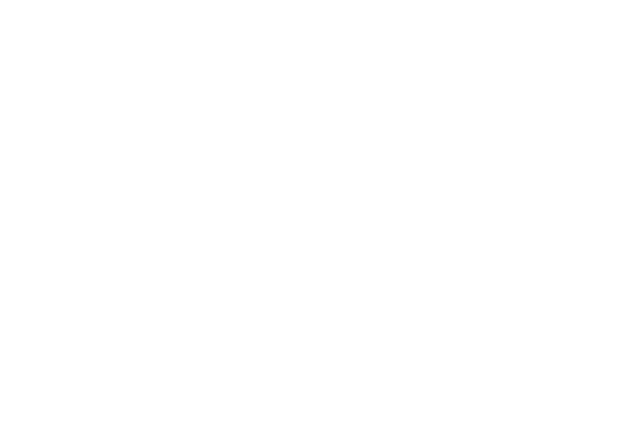
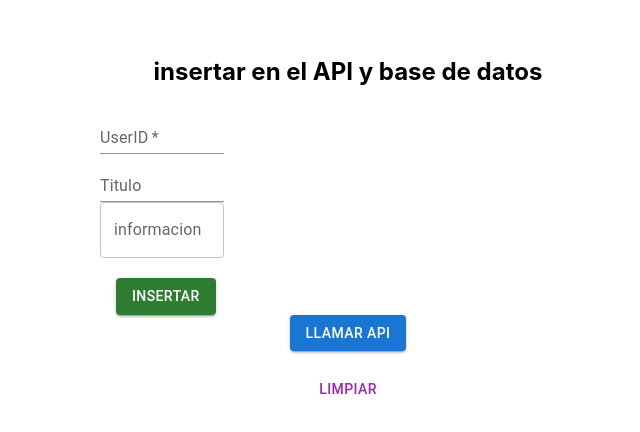
Before and after one commit to Kalfarito/ProyectoFinal, a React (Create React App) app in the folder my-app/: page /Prueba in a window 1280 px wide. Before the commit this address had no page. Shown: the top 432 px of the page, without its empty margins (44-684 px from the left). Built offline with nearby package versions, Linux system fonts and the light colour scheme.

Commit message:
prueba
ocupamos traer el token de la api no se como y nesecitamos  llamar los datos de la api

```diff
--- a/my-app/src/App.js
+++ b/my-app/src/App.js
@@ -5,9 +5,8 @@
 import SignUp from "./components/SignUp/SignUp";
 import Note from "./components/Note/Note"
 import Main from './components/main/main';
-
+import Prueba from './components/prueba/prueba';
 import { BrowserRouter as Router, Route, Routes } from "react-router-dom";
-
 
 function App() {
   return (
@@ -20,6 +19,7 @@
             <Route path="main" element={<Main />} />
             <Route path="SignUp" element={<SignUp />} />
             <Route path="Note" element={<Note />} />
+            <Route path="Prueba" element={<Prueba />} />
           </Routes>
         </Router>
       </div>
--- a/my-app/src/components/Note/Note.js
+++ b/my-app/src/components/Note/Note.js
@@ -15,7 +15,7 @@
 
   const callAPINotes = (event) => {
     axios
-      .get(`${urlDelApi}/notas`) //cambio de direccion
+      .get(`${urlDelApi}/id/Note?id=2`) //cambio de direccion
       .then(function (response) {
         console.log(response);
         console.log(response.data.records);
--- a/my-app/src/components/main/main.js
+++ b/my-app/src/components/main/main.js
@@ -4,11 +4,12 @@
 import Button from "@mui/material/Button";
 import Menu from '@mui/material/Menu';
 import MenuItem from '@mui/material/MenuItem';
-import useId from '@mui/material/utils/useId';
+
 
 const NotasId = () => {
   const [notes, setNotes] = useState([]);
   const [showNotes, setShowNotes] = useState(false);
+  const urlDelApi = "http://localhost:8080/api/new/Note";
 
   useEffect(() => {
     const fetchData = async () => {
--- /dev/null
+++ b/my-app/src/components/prueba/prueba.js
@@ -0,0 +1,236 @@
+import React from "react";
+import PropTypes from "prop-types";
+import styles from "./prueba.module.css";
+import TextField from "@mui/material/TextField";
+import Button from "@mui/material/Button";
+import Card from "@mui/material/Card";
+import Grid from "@mui/material/Grid";
+import { useState } from "react";
+import axios from "axios";
+import Note from "../Note/Note";
+//token de user 9 2aa114a9f48aa678de13fa158fd8daa7349ea1b70087cbeed5a6430e3954a2c5
+const Prueba = () => {
+  //constante
+  const [data, setData] = React.useState(
+    " "
+  );
+  const [formValues, setFormValues] = React.useState();
+
+  const [users, setUsers] = React.useState();
+  const [notes, setNotes] = React.useState();
+
+  const urlDelApi = "http://localhost:8080";
+
+
+  // ES6
+
+  const onClickBtn = () => {
+    console.log("click", formValues);
+    let nombre = "Sergio";
+
+
+  };
+
+  const onChancheInput = (event) => {
+    let name = event.target.name;
+    let value = event.target.value;
+    console.log(event);
+    console.log(name);
+    console.log(value);
+
+    setFormValues({ ...formValues, [name]: value });
+  };
+
+  const callAPINotes = (event) => {
+    axios
+      .get(`${urlDelApi}/api/id/Note?id=1`) //cambio direccion
+      .then(function (response) {
+        // handle succes
+        console.error('hola');
+        console.log(response);
+        console.log(response.data.records);
+        console.log(response.statusText);
+        setNotes(response.data.records);
+      })
+      .catch(function (error) {
+        // handle error
+        console.log(error);
+      })
+      .finally(function () {
+        // always executed
+      });
+  };
+
+  const clearNotes = (event) => {
+    setNotes();
+  };
+
+  const callAPIAuthenticate = (event) => {
+    const data = formValues;
+
+    // ("/records/categories?filter=id,gt,1&filter=id,lt,3");
+    console.log("data");
+    axios
+      .get(
+        `${urlDelApi}/Users?filter=Username,eq,${formValues.usuario}&filter=Password,eq,${formValues.password}`
+      )
+      .then(function (response) {
+        // handle success
+        console.log("data", response.data.records);
+        setUsers(response.data.records);
+      })
+      .catch(function (error) {
+        // handle error
+        console.log(error);
+      })
+      .finally(function () {
+        // always executed
+      });
+  };
+
+
+/* tarea de insertar en el api */
+    const [formData, setFormData] = useState({
+      UserID3: '',
+      Title: '',
+      Content: ''
+    });
+    const handleChange = (e) => {
+      setFormData({
+        ...formData,
+        [e.target.name]: e.target.value
+      });
+    };
+
+
+    const handleReset = () => {
+      setFormData({
+        UserID: '',
+        Title: '',
+        Content: ''
+      });
+    };
+
+    const insertNoteToDB2 = () => {
+      axios
+      .post(`${urlDelApi}/api/new/Note`, formData)
+      .then(function (response) {
+
+        handleReset();
+      })
+        .then(function (response) {
+
+          callAPINotes();
+        })
+        .catch(function (error) {
+
+          console.log(error);
+        })
+        .finally(function () {
+
+        });
+    };
+
+    const handleSubmit = (e) => {
+      e.preventDefault();
+      insertNoteToDB2(formData);
+    };
+
+
+
+  return (
+    <div className={styles.Home}>
+      <h1>{data}</h1>
+      <Grid
+        container
+        spacing={2}
+        style={{
+          inset: 0,
+          margin: "auto",
+          textAlign: "center",
+          maxWidth: "80%",
+        }}
+      >
+
+
+        <Grid item xs={6}>
+          <h2>insertar en el API y base de datos</h2>
+          <p>
+            {" "}
+
+          </p>
+
+
+
+          <Grid item xs={3} style={{}}>
+          <form onSubmit={handleSubmit}>
+        <TextField
+             type="text"
+             name="UserID"
+            required
+            label="UserID"
+            onChange={handleChange}
+            variant="standard"
+          />
+        <br />
+
+<TextField
+            type="text"
+            name="Title"
+            value={formData.Title}
+            onChange={handleChange}
+            label="Titulo"
+            variant="standard"
+          />
+<br />
+
+<TextField
+           name="Content"
+           value={formData.Content}
+           onChange={handleChange}
+            label="informacion "
+            variant="outlined"
+
+          />
+<br /><br />
+<Button  type="submit" variant="contained"color="success" sx={{ mx: 2 }}>
+            Insertar
+          </Button>
+          </form>
+          </Grid>
+
+          <Button onClick={callAPINotes} variant="contained" sx={{ mx: 3 }}>
+            Llamar API
+          </Button>
+          <br></br><br></br>
+          <Button onClick={clearNotes} color="secondary" variant="text">
+            Limpiar
+          </Button>
+        </Grid>
+
+
+      </Grid>
+
+      <Card id="card-home" className={styles["card-home"]}>
+        {console.log("por aca ando")}
+
+        <Grid container spacing={2}>
+          {notes?.map((nota, index) => {
+            return (
+              <Grid item xs={4}>
+                {" "}
+                <Note titulo="titulo" note={nota}></Note>
+              </Grid>
+            );
+          })}
+        </Grid>
+      </Card>
+    </div>
+  );
+};
+
+Prueba.propTypes = {};
+
+Prueba.defaultProps = {};
+
+export default Prueba;
--- /dev/null
+++ b/my-app/src/components/prueba/prueba.module.css
@@ -0,0 +1 @@
+.Prueba {}
```
Also changed, not shown: 1 other file (tests, documents, lock files or other folders).
